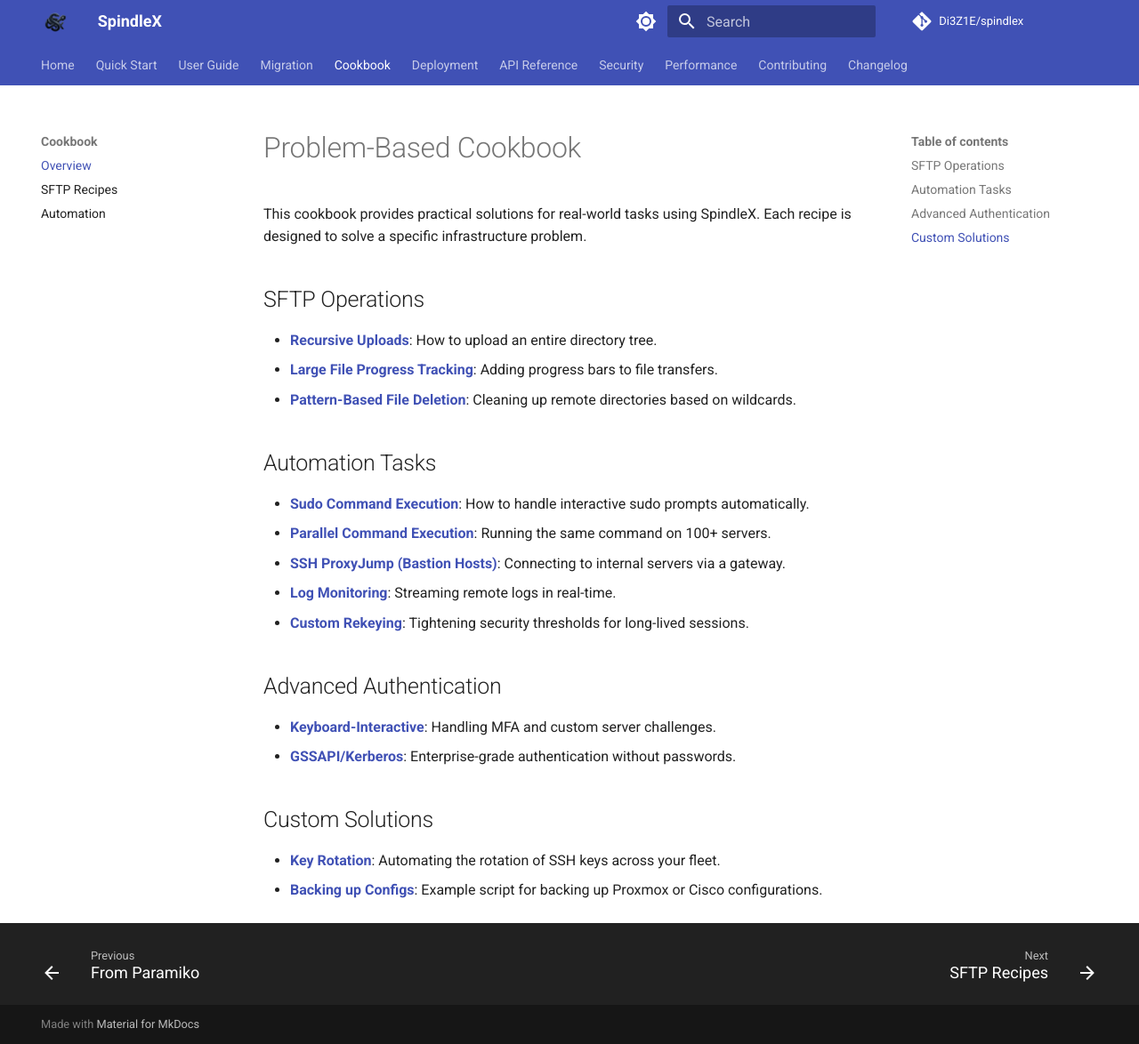
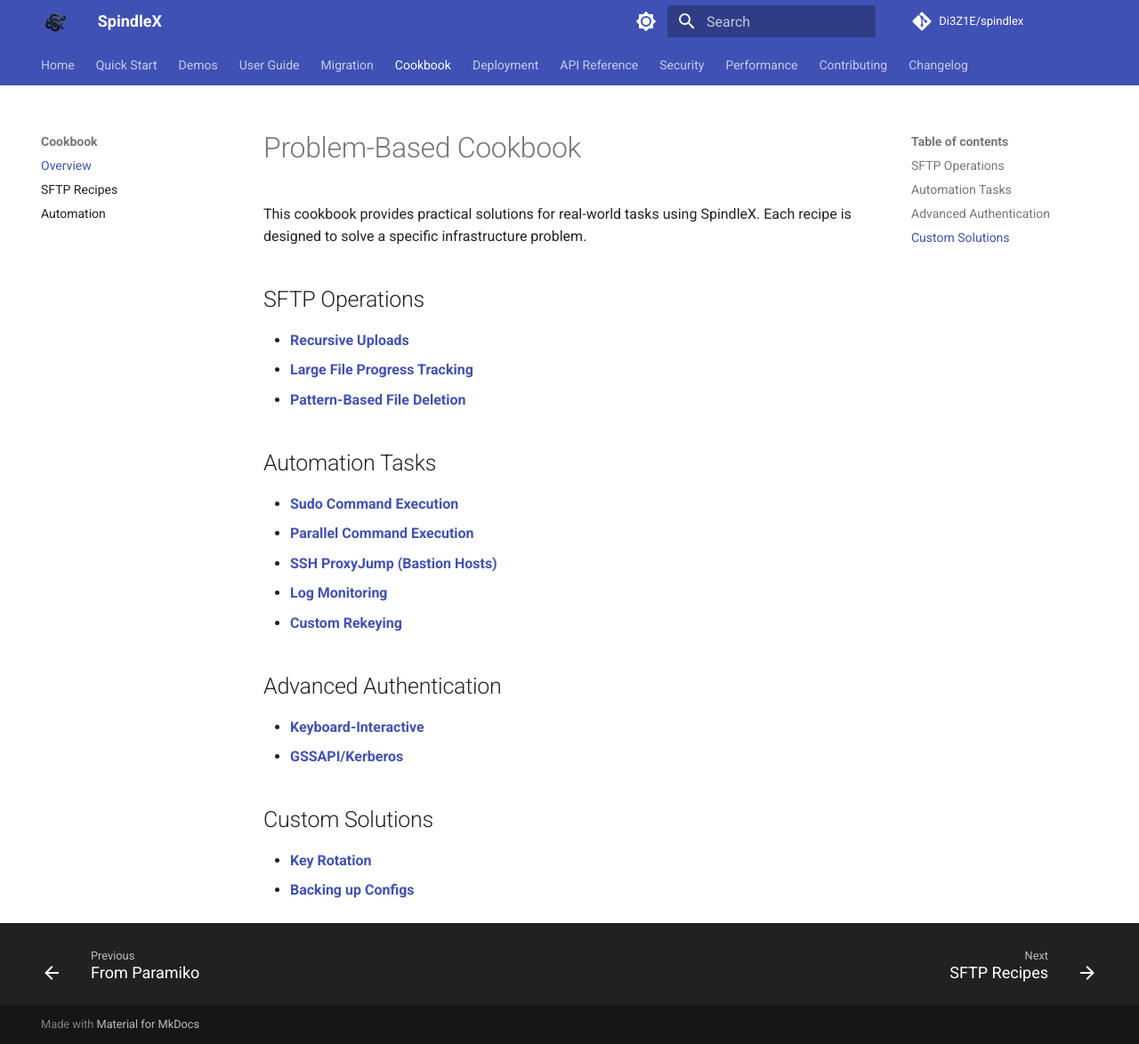
Before and after one commit to stratza/spindlex, an MkDocs documentation site: the page built from docs/cookbook/index.md, in a window 1280 px wide and 1174 px high. Shown: the whole window at 89% size. Built offline with MkDocs 1.6.1 and Material for MkDocs 9.7.7, drawn with Linux system fonts in a browser that asks for light colours; comment, search, counter and statistics services are not loaded.

Commit message:
docs: fix broken links, missing nav items, and format issues

```diff
--- a/docs/cookbook/index.md
+++ b/docs/cookbook/index.md
@@ -4,24 +4,24 @@
 
 ## SFTP Operations
 
-*   [**Recursive Uploads**](sftp_recipes.md#recursive-upload): How to upload an entire directory tree.
-*   [**Large File Progress Tracking**](sftp_recipes.md#progress-callback): Adding progress bars to file transfers.
-*   [**Pattern-Based File Deletion**](sftp_recipes.md#pattern-delete): Cleaning up remote directories based on wildcards.
+*   [**Recursive Uploads**](sftp_recipes.md#recursive-uploads)
+*   [**Large File Progress Tracking**](sftp_recipes.md#large-file-progress-tracking)
+*   [**Pattern-Based File Deletion**](sftp_recipes.md#pattern-based-file-deletion)
 
 ## Automation Tasks
 
-*   [**Sudo Command Execution**](automation.md#sudo-execution): How to handle interactive sudo prompts automatically.
-*   [**Parallel Command Execution**](automation.md#parallel-commands): Running the same command on 100+ servers.
-*   [**SSH ProxyJump (Bastion Hosts)**](automation.md#proxy-jump): Connecting to internal servers via a gateway.
-*   [**Log Monitoring**](automation.md#log-tailing): Streaming remote logs in real-time.
-*   [**Custom Rekeying**](automation.md#rekey-policy): Tightening security thresholds for long-lived sessions.
+*   [**Sudo Command Execution**](automation.md#sudo-command-execution)
+*   [**Parallel Command Execution**](automation.md#parallel-command-execution)
+*   [**SSH ProxyJump (Bastion Hosts)**](automation.md#ssh-proxyjump-bastion-hosts)
+*   [**Log Monitoring**](automation.md#real-time-log-tailing)
+*   [**Custom Rekeying**](automation.md#custom-rekeying-policy)
 
 ## Advanced Authentication
 
-*   [**Keyboard-Interactive**](automation.md#interactive-auth): Handling MFA and custom server challenges.
-*   [**GSSAPI/Kerberos**](automation.md#gssapi-auth): Enterprise-grade authentication without passwords.
+*   [**Keyboard-Interactive**](automation.md#keyboard-interactive-authentication)
+*   [**GSSAPI/Kerberos**](automation.md#gssapikerberos-authentication)
 
 ## Custom Solutions
 
-*   [**Key Rotation**](automation.md#key-rotation): Automating the rotation of SSH keys across your fleet.
-*   [**Backing up Configs**](automation.md#backup-configs): Example script for backing up Proxmox or Cisco configurations.
+*   [**Key Rotation**](automation.md#ssh-key-rotation)
+*   [**Backing up Configs**](automation.md#backing-up-network-configs)
--- a/mkdocs.yml
+++ b/mkdocs.yml
@@ -83,6 +83,7 @@
 nav:
   - Home: index.md
   - Quick Start: quickstart.md
+  - Demos: demo_results.md
   - User Guide:
       - Introduction: user_guide/index.md
       - Authentication: user_guide/authentication.md
```
Also changed, not shown: docs/cookbook/automation.md (+1 -1 lines), docs/cookbook/sftp_recipes.md (+3 -3 lines), docs/security.md (+1 -1 lines).
